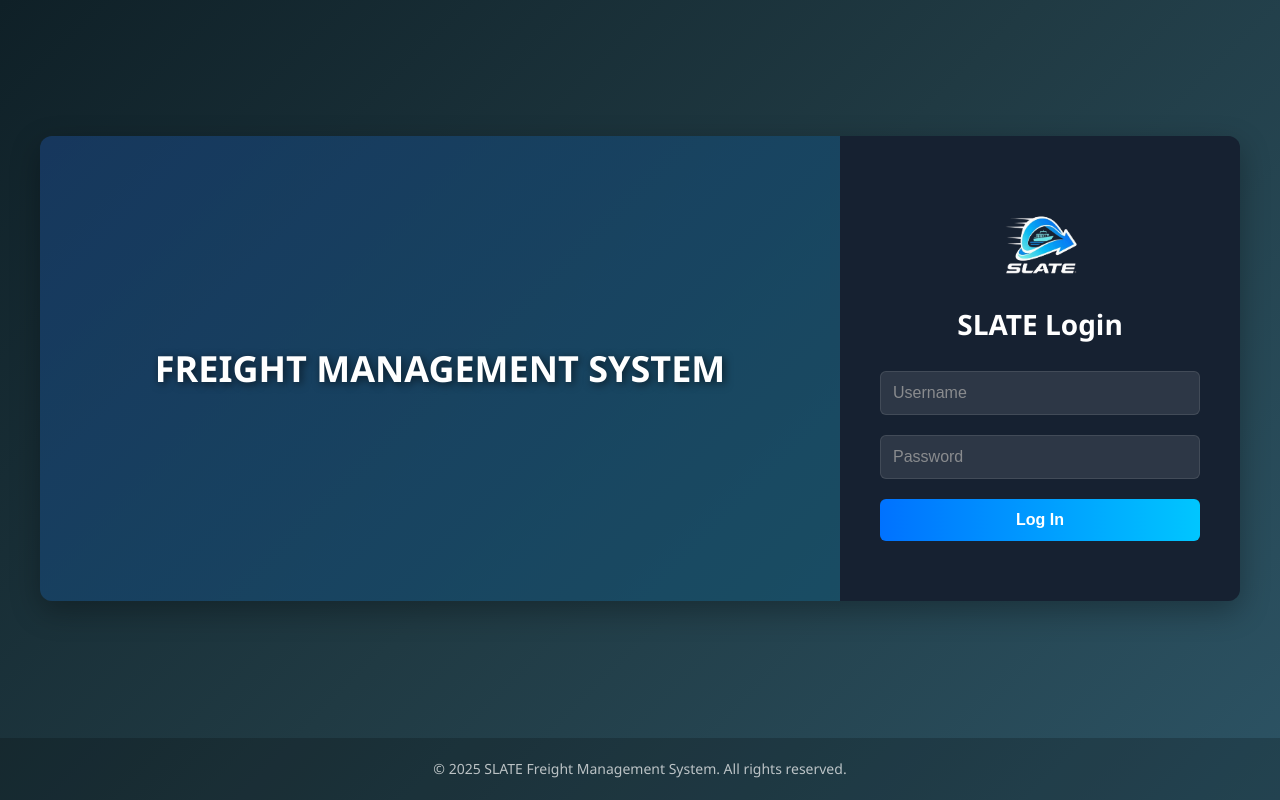
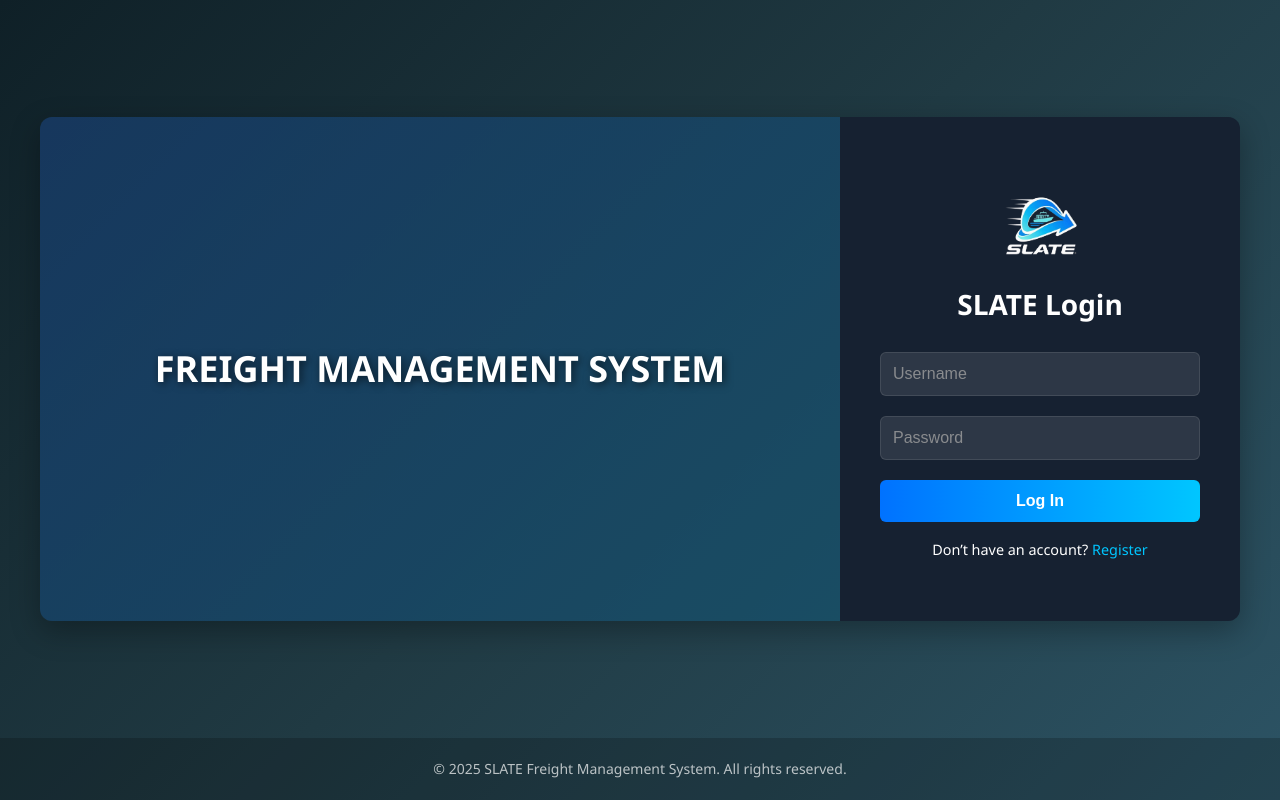
Before and after one commit to SheEeEeEeEeN/Core3, a PHP site: page /login.php in a window 1280 px wide. Run offline with PHP 8.4, Linux system fonts and the light colour scheme.

Commit message:
8/3025 update

```diff
--- a/CPN.php
+++ b/CPN.php
@@ -1,3 +1,9 @@
+<?php
+include("connection.php");
+include('session.php');
+requireRole('admin')
+?>
+
 <!DOCTYPE html>
 <html lang="en">
 
--- a/CRM.php
+++ b/CRM.php
@@ -1,5 +1,7 @@
 <?php
 include 'connection.php';
+include('session.php');
+requireRole('admin');
 
 /* Add New Customer */
 if (isset($_POST['add'])) {
--- a/CSM.php
+++ b/CSM.php
@@ -1,5 +1,7 @@
 <?php
 include 'connection.php';
+include('session.php');
+requireRole('admin');
 
 if (isset($_GET['action']) && $_GET['action'] === 'stats') {
     /* Total contracts */
--- a/E-Doc.php
+++ b/E-Doc.php
@@ -1,5 +1,8 @@
 <?php
 include 'connection.php';
+include('session.php');
+requireRole('admin');
+
 
 if ($_SERVER["REQUEST_METHOD"] == "POST" && isset($_FILES["uploadfile"])) {
     $title    = $conn->real_escape_string($_POST['docstitle']);
--- a/admin.php
+++ b/admin.php
@@ -1,5 +1,7 @@
 <?php
 include 'connection.php';
+include('session.php');
+requireRole('admin');
 
 /*total user*/
 $sql = "SELECT COUNT(*) AS customer_name FROM crm";
--- a/login.php
+++ b/login.php
@@ -1,62 +1,94 @@
 <?php
+session_start();
 include("connection.php");
 
-$username = $password = "";
-$usernameErr = $passwordErr = "";
+$error = "";
+$success = "";
 
 if ($_SERVER["REQUEST_METHOD"] == "POST") {
-    if (empty($_POST["username"])) {
-        $usernameErr = "Username is required";
-    } else {
-        $username = $_POST["username"];
-    }
-    if (empty($_POST["password"])) {
-        $passwordErr = "Password is required";
-    } else {
-        $password = $_POST["password"];
-    }
+    if (isset($_POST['login'])) {
+        $username = trim($_POST['username']);
+        $password = $_POST['password'];
 
-    if ($password && $username) {
-        include("connection.php");
-        $check_username_query = "SELECT * FROM accounts WHERE username = '$username'";
-        $check_username_result = mysqli_query($conn, $check_username_query);
+        $stmt = $conn->prepare("SELECT id, username, password, role FROM accounts WHERE username = ?");
+        $stmt->bind_param("s", $username);
+        $stmt->execute();
+        $stmt->store_result();
 
-        if ($check_username_result) {
-            $check_username_row = mysqli_num_rows($check_username_result);
-            if ($check_username_row > 0) {
-                while ($row = mysqli_fetch_assoc($check_username_result)) {
-                    $db_pass = $row["password"];
-                    $db_role = $row["role"];
-                    if ($db_pass == $password) {
-                        if ($db_role == "admin") {
-                            header("Location: admin.php");
-                            exit();
-                        } else {
-                            header("Location: user.php");
-                            exit();
-                        }
-                    } else {
-                        $passwordErr = "Password incorrect";
-                    }
+        if ($stmt->num_rows == 1) {
+            $stmt->bind_result($id, $db_username, $db_password, $role);
+            $stmt->fetch();
+
+            if (password_verify($password, $db_password)) {
+                // Set session
+                session_regenerate_id(true);
+                $_SESSION['user_id'] = $id;
+                $_SESSION['username'] = $db_username;
+                $_SESSION['role'] = $role;
+
+                // Redirect based on role
+                if ($role === 'admin') {
+                    header("Location: admin.php");
+                } else {
+                    header("Location: user.php");
                 }
+                exit();
             } else {
-                $usernameErr = "Username not found";
+                $error = "Invalid password!";
             }
         } else {
-            echo "Error: " . mysqli_error($connection);
+            $error = "No account found with that username.";
         }
-    } else {
-        $usernameErr = "Your username is unregistered";
+
+        $stmt->close();
+
+    } elseif (isset($_POST['register'])) {
+        $username = trim($_POST['username']);
+        $email = trim($_POST['email']);
+        $password = $_POST['password'];
+        $confirm = $_POST['confirm_password'];
+
+        if ($password !== $confirm) {
+            $error = "Passwords do not match!";
+        } else {
+            $check = $conn->prepare("SELECT id FROM accounts WHERE username = ? OR email = ?");
+            $check->bind_param("ss", $username, $email);
+            $check->execute();
+            $check->store_result();
+
+            if ($check->num_rows > 0) {
+                $error = "Username or Email already exists!";
+            } else {
+                $hashedPassword = password_hash($password, PASSWORD_DEFAULT);
+
+                $stmt = $conn->prepare("INSERT INTO accounts (username, email, password, role) VALUES (?, ?, ?, 'user')");
+                $stmt->bind_param("sss", $username, $email, $hashedPassword);
+
+                if ($stmt->execute()) {
+                    $success = "Account created successfully! You can now login.";
+                } else {
+                    $error = "Error: " . $stmt->error;
+                }
+
+                $stmt->close();
+            }
+
+            $check->close();
+        }
     }
 }
+
+$conn->close();
 ?>
+
+
 
 <!DOCTYPE html>
 <html lang="en">
 <head>
   <meta charset="UTF-8">
   <meta name="viewport" content="width=device-width, initial-scale=1.0">
-  <title>Login - SLATE System</title>
+  <title>SLATE System</title>
   <style>
     /* Base Styles */
     * {
@@ -75,7 +107,7 @@ if ($_SERVER["REQUEST_METHOD"] == "POST") {
       line-height: 1.6;
     }
 
-    /* Layout Components */
+    /* Layout */
     .main-container {
       flex: 1;
       display: flex;
@@ -112,38 +144,38 @@ if ($_SERVER["REQUEST_METHOD"] == "POST") {
       text-align: center;
     }
 
-    /* Login Panel */
-    .login-panel {
+    /* Form Panel */
+    .form-panel {
       width: 25rem;
       padding: 3.75rem 2.5rem;
       background: rgba(22, 33, 49, 0.95);
     }
 
-    .login-box {
+    .form-box {
       width: 100%;
       text-align: center;
     }
 
-    .login-box img {
+    .form-box img {
       width: 6.25rem;
       height: auto;
       margin-bottom: 1.25rem;
     }
 
-    .login-box h2 {
+    .form-box h2 {
       margin-bottom: 1.5625rem;
       color: #ffffff;
       font-size: 1.75rem;
     }
 
     /* Form Elements */
-    .login-box form {
+    .form-box form {
       display: flex;
       flex-direction: column;
       gap: 1.25rem;
     }
 
-    .login-box input {
+    .form-box input {
       width: 100%;
       padding: 0.75rem;
       background: rgba(255, 255, 255, 0.1);
@@ -154,17 +186,17 @@ if ($_SERVER["REQUEST_METHOD"] == "POST") {
       transition: all 0.3s ease;
     }
 
-    .login-box input:focus {
+    .form-box input:focus {
       outline: none;
       border-color: #00c6ff;
       box-shadow: 0 0 0 0.125rem rgba(0, 198, 255, 0.2);
     }
 
-    .login-box input::placeholder {
+    .form-box input::placeholder {
       color: rgba(160, 160, 160, 0.8);
     }
 
-    .login-box button {
+    .form-box button {
       padding: 0.75rem;
       background: linear-gradient(to right, #0072ff, #00c6ff);
       border: none;
@@ -176,10 +208,33 @@ if ($_SERVER["REQUEST_METHOD"] == "POST") {
       transition: all 0.3s ease;
     }
 
-    .login-box button:hover {
+    .form-box button:hover {
       background: linear-gradient(to right, #0052cc, #009ee3);
       transform: translateY(-0.125rem);
       box-shadow: 0 0.3125rem 0.9375rem rgba(0, 0, 0, 0.2);
+    }
+
+    /* Error Message */
+    .error {
+      margin-top: 1rem;
+      color: #ff6b6b;
+      font-size: 0.9rem;
+    }
+
+    /* Switch Link */
+    .switch-link {
+      margin-top: 1rem;
+      font-size: 0.9rem;
+    }
+
+    .switch-link a {
+      color: #00c6ff;
+      cursor: pointer;
+      text-decoration: none;
+    }
+
+    .switch-link a:hover {
+      text-decoration: underline;
     }
 
     /* Footer */
@@ -191,14 +246,14 @@ if ($_SERVER["REQUEST_METHOD"] == "POST") {
       font-size: 0.875rem;
     }
 
-    /* Responsive Design */
+    /* Responsive */
     @media (max-width: 48rem) {
       .login-container {
         flex-direction: column;
       }
 
       .welcome-panel,
-      .login-panel {
+      .form-panel {
         width: 100%;
       }
 
@@ -210,7 +265,7 @@ if ($_SERVER["REQUEST_METHOD"] == "POST") {
         font-size: 1.75rem;
       }
 
-      .login-panel {
+      .form-panel {
         padding: 2.5rem 1.25rem;
       }
     }
@@ -224,7 +279,7 @@ if ($_SERVER["REQUEST_METHOD"] == "POST") {
         font-size: 1.5rem;
       }
 
-      .login-box h2 {
+      .form-box h2 {
         font-size: 1.5rem;
       }
     }
@@ -237,15 +292,39 @@ if ($_SERVER["REQUEST_METHOD"] == "POST") {
         <h1>FREIGHT MANAGEMENT SYSTEM</h1>
       </div>
 
-      <div class="login-panel">
-        <div class="login-box">
+      <div class="form-panel">
+        <div class="form-box">
           <img src="rem.png" alt="SLATE Logo">
-          <h2>SLATE Login</h2>
-          <form action="login.php" method="POST">
-            <input type="text" name="username" placeholder="Username" required>
-            <input type="password" name="password" placeholder="Password" required>
-            <button type="submit">Log In</button>
-          </form>
+          <h2 id="formTitle">SLATE Login</h2>
+
+          <!-- Login Form -->
+<form id="loginForm" action="login.php" method="POST">
+  <input type="text" name="username" placeholder="Username" required>
+  <input type="password" name="password" placeholder="Password" required>
+  <button type="submit" name="login">Log In</button>
+</form>
+
+<!-- Register Form -->
+<form id="registerForm" action="login.php" method="POST" style="display:none;">
+  <input type="text" name="username" placeholder="Username" required>
+  <input type="email" name="email" placeholder="Email" required>
+  <input type="password" name="password" placeholder="Password" required>
+  <input type="password" name="confirm_password" placeholder="Confirm Password" required>
+  <button type="submit" name="register">Register</button>
+</form>
+
+          <!-- Error Message -->
+          <?php if (!empty($error)): ?>
+            <div class="error"><?= $error; ?></div>
+          <?php endif; ?>
+
+          <!-- Switch Links -->
+          <div class="switch-link" id="switchToRegister">
+            Don’t have an account? <a onclick="showRegister()">Register</a>
+          </div>
+          <div class="switch-link" id="switchToLogin" style="display:none;">
+            Already have an account? <a onclick="showLogin()">Login</a>
+          </div>
         </div>
       </div>
     </div>
@@ -256,8 +335,23 @@ if ($_SERVER["REQUEST_METHOD"] == "POST") {
   </footer>
 
   <script>
-    // Add current year to footer
     document.getElementById('currentYear').textContent = new Date().getFullYear();
+
+    function showRegister() {
+  document.getElementById('loginForm').style.display = 'none';
+  document.getElementById('registerForm').style.display = 'block';
+  document.getElementById('formTitle').textContent = 'SLATE Register';
+  document.getElementById('switchToRegister').style.display = 'none';
+  document.getElementById('switchToLogin').style.display = 'block';
+}
+
+function showLogin() {
+  document.getElementById('loginForm').style.display = 'block';
+  document.getElementById('registerForm').style.display = 'none';
+  document.getElementById('formTitle').textContent = 'SLATE Login';
+  document.getElementById('switchToRegister').style.display = 'block';
+  document.getElementById('switchToLogin').style.display = 'none';
+}
   </script>
 </body>
 </html>
--- a/user.php
+++ b/user.php
@@ -1,3 +1,9 @@
+<?php
+include("connection.php");
+include('session.php');
+requireRole('user')
+?>
+
 <!DOCTYPE html>
 <html lang="en">
 <head>
```
Also changed, not shown: BIFA.php (+7 -0 lines), logout.php (added, +7 -0 lines), session.php (added, +32 -0 lines).
